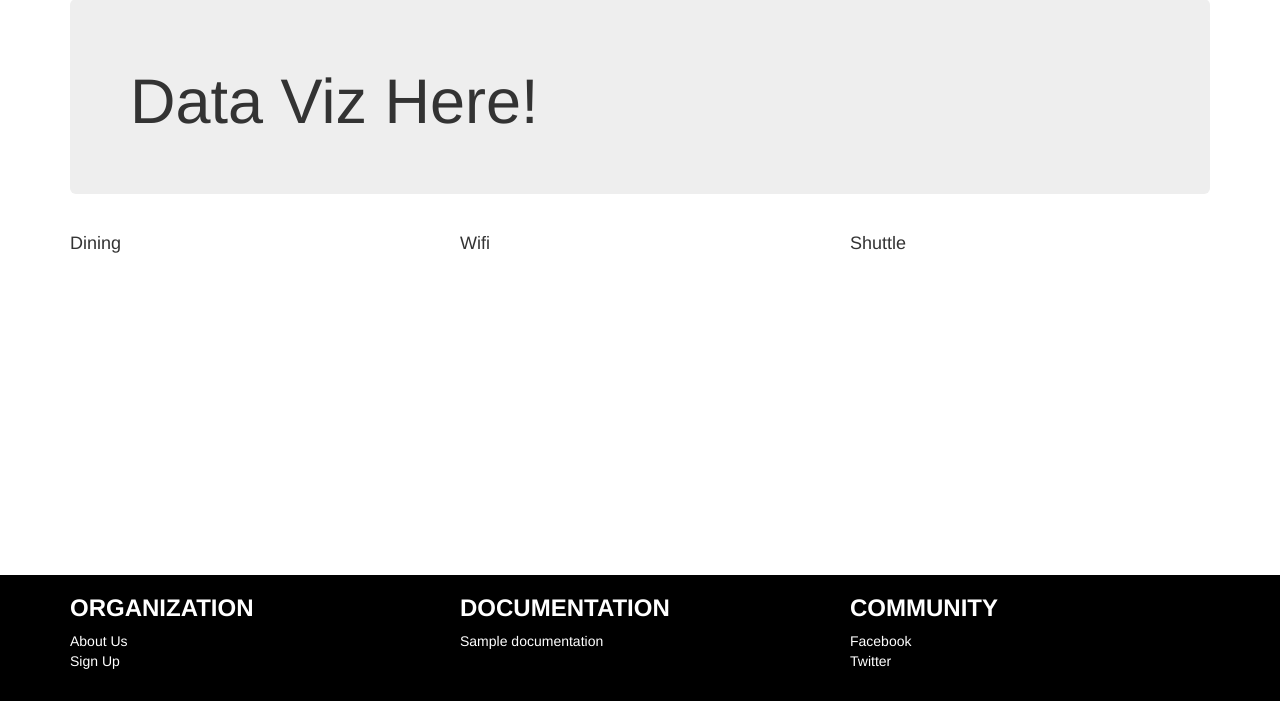
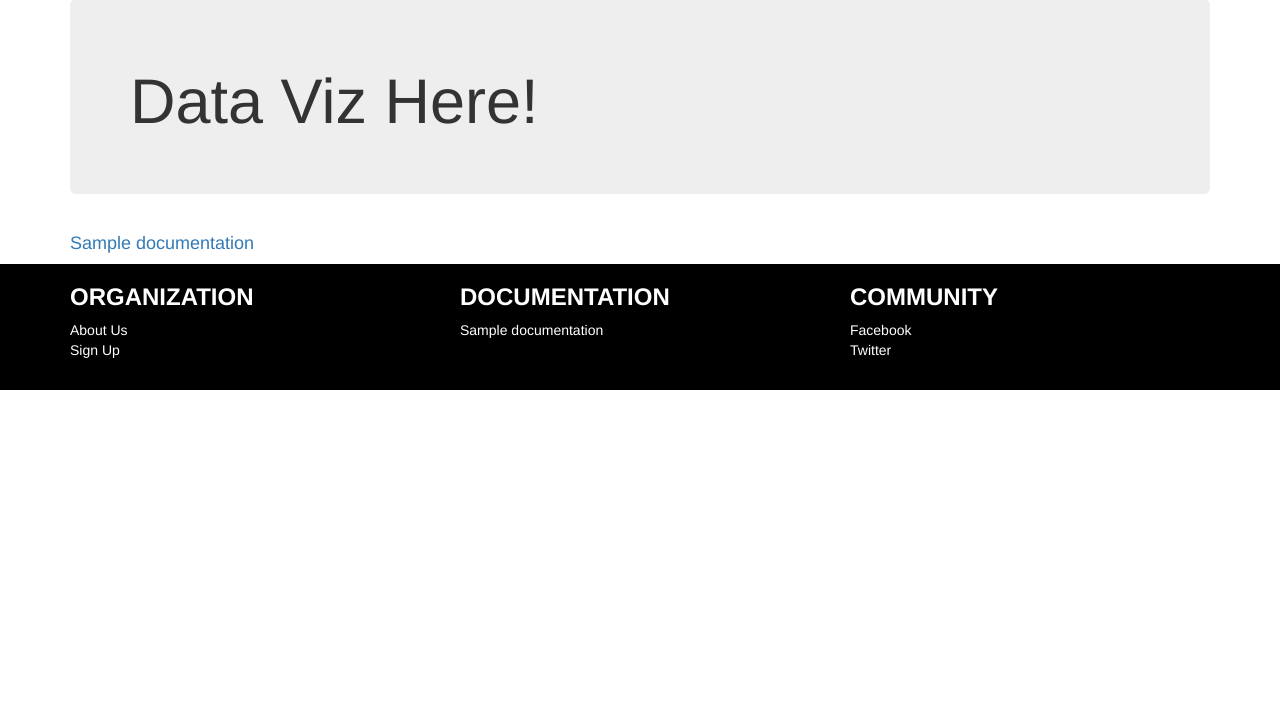
Before and after one commit to hackatbrown/apis, a Flask app: template api/templates/home.html in a window 1280 px wide. Shown: the part 99-800 px from the top of the page. Run offline with Flask 2, Linux system fonts and the light colour scheme; the template is opened without the code that fills it: most values are stand-ins (such as "Sample title", 1, 10 or a date in 2020); parts of the project's set-up code (start-up, migrations or seed data) failed here and were passed over; some libraries are stand-ins or nearby versions.

Commit message:
Made sure that images fit/converting footer

```diff
--- a/api/static/base.css
+++ b/api/static/base.css
@@ -34,7 +34,7 @@ a.navbar-link:hover {
 .footer {
   background-color: black;
   color: white;
-  position: absolute;
+  /*position: fixed;*/
   /*bottom: -270px;*/
   bottom: 0px;
   width: 100%;
--- a/api/static/documentation.css
+++ b/api/static/documentation.css
@@ -5,3 +5,7 @@
 .list-group-item.active:hover {
   background: #136786;
 }
+
+img {
+  max-width: 100%;
+}
--- a/api/templates/documentation_template.html
+++ b/api/templates/documentation_template.html
@@ -11,9 +11,9 @@
 <div class="container">
   <div class="row">
     <div class="col-md-10">
-      <h2>{{ name }}</h2>
+      <h1>{{ name }}</h1>
 
-      <p>{{ contents }}</p>
+      <p>{{ contents|safe }}</p>
 
     </div>
     <div class="col-md-2">
--- a/api/templates/home.html
+++ b/api/templates/home.html
@@ -5,21 +5,19 @@
 {% block contents %}
 
 <div class="container">
-  <div class="jumbotron">
+  <div class="jumbotron hidden-xs">
     <h1>Data Viz Here!</h1>
     <!--<p class="lead">Cras justo odio, dapibus ac facilisis in, egestas eget quam. Fusce dapibus, tellus ac cursus commodo, tortor mauris condimentum nibh, ut fermentum massa justo sit amet risus.</p>-->
     <!--<p><a class="btn btn-lg btn-success" href="#" role="button">Sign up today</a></p>-->
   </div>
   <div class="row marketing">
-    <div class="col-md-4 col-sm-4">
-      <h4>Dining</h4>
-    </div>
-    <div class="col-md-4 col-sm-4">
-      <h4>Wifi</h4>
-    </div>
-    <div class="col-md-4 col-sm-4">
-      <h4>Shuttle</h4>
-    </div>
+    {% for documentation in api_documentations %}
+    <a href="/docs/{{ documentation.urlname }}">
+      <div class="col-md-4 col-sm-4">
+        <h4>{{ documentation.name }}</h4>
+      </div>
+    </a>
+    {% endfor %}
   </div>
 </div>
 {% endblock %}
```
Also changed, not shown: api/meta.py (+2 -6 lines).
